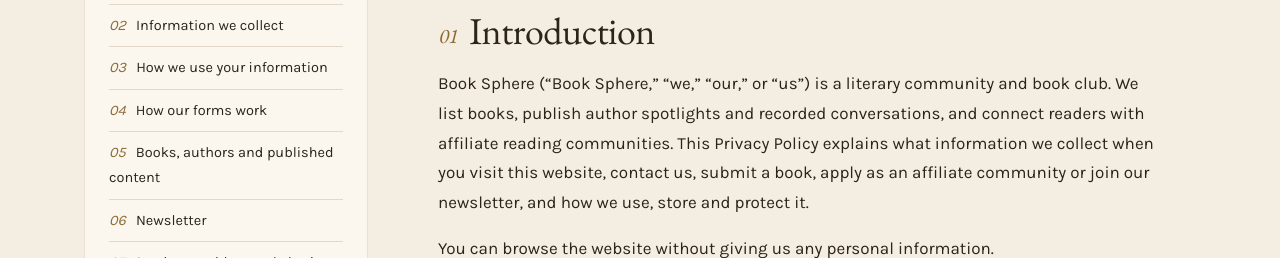
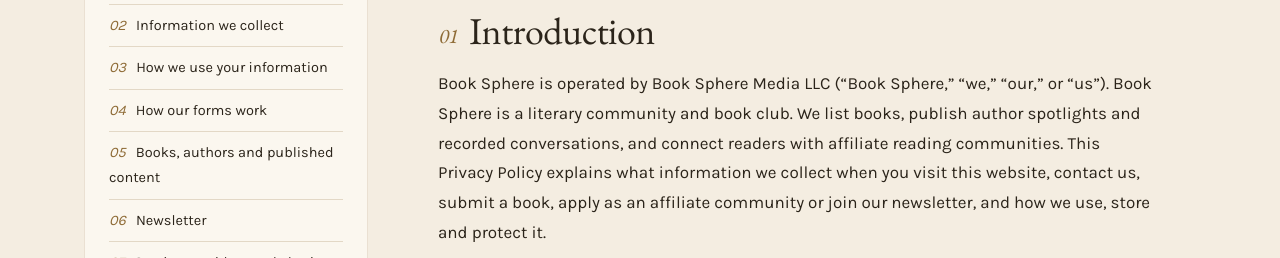
Before and after one commit to hasbunallah01/bookspheremedia, a Next.js app: page /privacy in a window 1280 px wide. Shown: the part 694-952 px from the top of the page. Built offline with nearby package versions, Linux system fonts and the light colour scheme; no server answers.

Commit message:
Name Book Sphere Media LLC as operator in legal pages and footer

```diff
--- a/app/privacy/page.tsx
+++ b/app/privacy/page.tsx
@@ -4,7 +4,7 @@ export const metadata = { title: "Privacy Policy", description: "How Book Sphere
 
 const sections: LegalSection[] = [
   { id: "introduction", title: "Introduction", body: <>
-    <p>Book Sphere (&ldquo;Book Sphere,&rdquo; &ldquo;we,&rdquo; &ldquo;our,&rdquo; or &ldquo;us&rdquo;) is a literary community and book club. We list books, publish author spotlights and recorded conversations, and connect readers with affiliate reading communities. This Privacy Policy explains what information we collect when you visit this website, contact us, submit a book, apply as an affiliate community or join our newsletter, and how we use, store and protect it.</p>
+    <p>Book Sphere is operated by Book Sphere Media LLC (&ldquo;Book Sphere,&rdquo; &ldquo;we,&rdquo; &ldquo;our,&rdquo; or &ldquo;us&rdquo;). Book Sphere is a literary community and book club. We list books, publish author spotlights and recorded conversations, and connect readers with affiliate reading communities. This Privacy Policy explains what information we collect when you visit this website, contact us, submit a book, apply as an affiliate community or join our newsletter, and how we use, store and protect it.</p>
     <p>You can browse the website without giving us any personal information.</p>
   </> },
   { id: "information-we-collect", title: "Information we collect", body: <>
--- a/app/terms/page.tsx
+++ b/app/terms/page.tsx
@@ -3,7 +3,7 @@ import { LegalDoc, Mail, type LegalSection } from "@/components/LegalDoc";
 export const metadata = { title: "Terms & Conditions", description: "The terms that apply when you use the Book Sphere website, submit a book or apply as an affiliate community.", alternates: { canonical: "/terms" } };
 
 const sections: LegalSection[] = [
-  { id: "acceptance", title: "Acceptance of terms", body: <p>These Terms &amp; Conditions apply to your use of the Book Sphere website. By using the website, submitting a form or joining our newsletter, you agree to these terms and to our <Link href="/privacy" style={{ borderBottom: "1px solid" }}>Privacy Policy</Link>. If you do not agree, please do not use the website.</p> },
+  { id: "acceptance", title: "Acceptance of terms", body: <p>Book Sphere is operated by Book Sphere Media LLC (&ldquo;Book Sphere,&rdquo; &ldquo;we,&rdquo; &ldquo;our,&rdquo; or &ldquo;us&rdquo;). These Terms &amp; Conditions apply to your use of the Book Sphere website. By using the website, submitting a form or joining our newsletter, you agree to these terms and to our <Link href="/privacy" style={{ borderBottom: "1px solid" }}>Privacy Policy</Link>. If you do not agree, please do not use the website.</p> },
   { id: "about", title: "About Book Sphere", body: <p>Book Sphere is a literary community and book club that helps readers discover books and authors. The website features book listings, author profiles, author spotlights, recorded conversations with authors, and affiliate reading communities. Book Sphere does not sell books directly.</p> },
   { id: "using-the-site", title: "Using the website", body: <p>The website is free to browse. Book descriptions, author information and spotlights are provided for general information. We aim to keep them accurate, but details such as prices, editions and availability are set by the retailer or publisher and may change.</p> },
   { id: "submissions", title: "Book and author submissions", body: <>
--- a/components/Footer.tsx
+++ b/components/Footer.tsx
@@ -17,7 +17,7 @@ export function Footer() {
           {cols.map(([h, ls]) => <div key={h}><h4>{h}</h4>{ls.map(([href, l]) => <Link key={l} href={href}>{l}</Link>)}</div>)}
         </div>
         <Social />
-        <p className="copy">© <Year /> Book Sphere. Photography via Unsplash.</p>
+        <p className="copy">© <Year /> Book Sphere Media LLC. Photography via Unsplash.</p>
       </div>
     </footer>
   );
```
